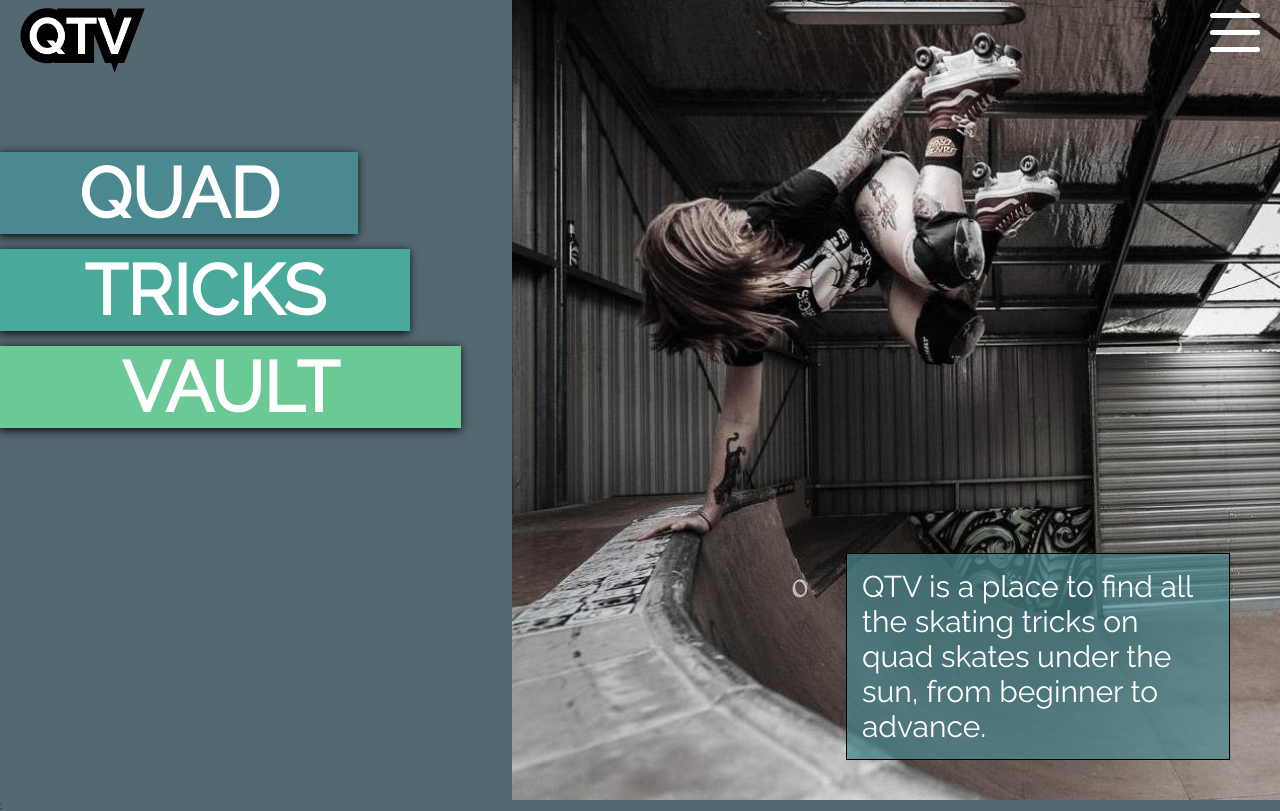
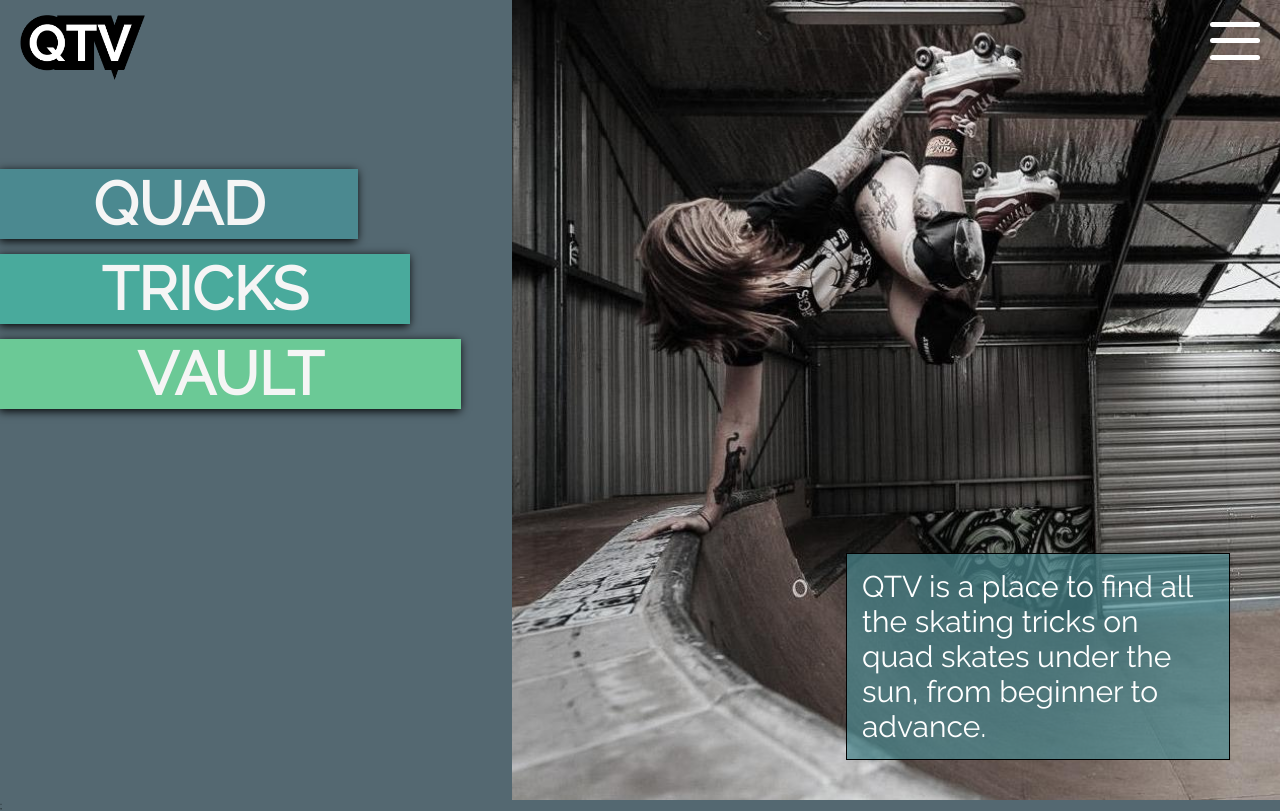
Before and after one commit to steff-dz/web-qtv, a Next.js app: page / in a window 1280 px wide. Built offline with nearby package versions, Linux system fonts and the light colour scheme.

Commit message:
starting fixing theme

```diff
--- a/components/NavigationBar/Burger/index.jsx
+++ b/components/NavigationBar/Burger/index.jsx
@@ -19,9 +19,6 @@ const Burger = () => {
 const StyledBurger = styled.div`
   width: 5rem;
   height: 5rem;
-  /* position: fixed; */
-  /* top: 0px;
-  right: 0px; */
   z-index: 20;
   display: flex;
   justify-content: space-around;
--- a/components/NavigationBar/RightNav/index.jsx
+++ b/components/NavigationBar/RightNav/index.jsx
@@ -3,7 +3,7 @@ import styled from "styled-components";
 
 const RightNav = ({ open }) => {
   return (
-    <Ul open={open}>
+    <UlBase open={open}>
       <Link href="/vault">
         <li>The Vault</li>
       </Link>
@@ -11,14 +11,14 @@ const RightNav = ({ open }) => {
       <li>Login</li>
       <li>Trick Run Mash Up</li>
       <li>Skater Name Generator</li>
-    </Ul>
+    </UlBase>
   );
 };
 
-const Ul = styled.ul`
+const UlBase = styled.ul`
   list-style: none;
   flex-flow: column nowrap;
-  background-color: rgb(75, 137, 144);
+  background-color: ${(props) => props.theme.blue};
   border-left: 10px solid #3d7075;
   box-shadow: ${({ open }) =>
     open
@@ -31,7 +31,7 @@ const Ul = styled.ul`
   right: 0;
   height: 100vh;
   width: 550px;
-  padding-top: 3.5rem;
+  padding-top: ${(props) => props.theme.spacing[6]}
   transition: transform 0.3s ease-in-out;
 
   li {
@@ -42,7 +42,6 @@ const Ul = styled.ul`
     &:hover {
       font-weight: 800;
     }
-
     cursor: pointer;
   }
 `;
--- a/components/NavigationBar/index.jsx
+++ b/components/NavigationBar/index.jsx
@@ -18,25 +18,18 @@ const NavigationBar = () => {
 
 const Nav = styled.nav`
   width: 100%;
-  height: 65px;
-  /* margin-top: 20px; */
-  padding: 0 ${(props) => props.theme.spacing[4]};
+  padding: 0 ${(props) => props.theme.spacing[5]};
   display: flex;
-  /* border-bottom: 1px solid #e6e4e4; */
   justify-content: space-between;
   align-items: center;
-  background-color: #546871;
+  background-color: ${(props) => props.theme.grey};
 
   color: white;
 `;
 
 const Logo = styled.span`
-  /* padding: 15px 0; */
-  /* font-family: ${(props) => props.theme.titleFont};
-  font-size: 7rem;
-  font-weight: bold; */
   img {
-    padding-top: 15%;
+    padding-top: ${(props) => props.theme.spacing[4]};
     width: 125px;
   }
 
--- a/components/MainWrapper/index.jsx
+++ b/components/Wrapper/index.jsx
@@ -1,5 +1,5 @@
 import styled from "styled-components";
 
-export const MainWrapper = styled.main`
+export const Wrapper = styled.div`
   height: 100vh;
 `;
--- a/pages/index.js
+++ b/pages/index.js
@@ -1,6 +1,6 @@
 import Head from "next/head";
 import styled from "styled-components";
-import { MainWrapper } from "../components/MainWrapper";
+import { Wrapper } from "../components/Wrapper";
 import Image from "next/image";
 import NavigationBar from "../components/NavigationBar";
 
@@ -10,7 +10,7 @@ function Home() {
       <Head>
         <title>Quad Tricks Vault</title>
       </Head>
-      <Wrapper>
+      <IndexWrapper>
         <HeroContainer />
         <MessageContainer>
           QTV is a place to find all the skating tricks on quad skates under the
@@ -31,22 +31,25 @@ function Home() {
             </span>
           </div>
         </MainBase>
-      </Wrapper>
+      </IndexWrapper>
     </>
   );
 }
 
-const Wrapper = styled.div`
-  /* background-color: #546871; */
-  height: 100vh;
+const IndexWrapper = styled(Wrapper)`
   overflow: hidden;
   position: relative;
 `;
+// const Wrapper = styled.div`
+//   height: 100vh;
+//   overflow: hidden;
+//   position: relative;
+// `;
 
 const HeroContainer = styled.div`
   background-image: url("/images/hero.jpg");
   width: 60%;
-  height: 100%;
+  height: 100vh;
   background-repeat: no-repeat;
   background-size: cover;
   position: absolute;
@@ -54,46 +57,34 @@ const HeroContainer = styled.div`
 `;
 
 const MainBase = styled.main`
-  /* border: 3px solid pink; */
-  /* display: flex;
-  flex-direction: column;
-  align-items: center;
-  justify-content: center; */
   height: 100%;
   width: 40%;
 
   div {
-    /* border: 1px solid purple; */
     margin-top: 17%;
     width: 100%;
     display: flex;
     flex-direction: column;
-    gap: 15px;
+    gap: ${(props) => props.theme.spacing[4]};
 
     span {
       width: 70%;
-      background-color: #4b8990;
+      background-color: ${(props) => props.theme.blue};
       box-shadow: -1px 2px 9px 0px #000000;
       &:nth-child(2) {
-        background-color: #49aa9c;
+        background-color: ${(props) => props.theme.teal};
         width: 80%;
       }
       &:nth-child(3) {
-        background-color: #6bc996;
+        background-color: ${(props) => props.theme.green};
         width: 90%;
       }
-    }
 
-    h1 {
-      font-family: ${(props) => props.theme.titleFont};
-      font-size: 7rem;
-      color: white;
-      text-align: center;
-      /* border: 1px solid orange; */
-      /* letter-spacing: 5px;
-      line-height: 10rem; */
-      &:nth-child(2) {
-      }
+      h1 {
+        font-family: ${(props) => props.theme.titleFont};
+        font-size: ${(props) => props.theme.fontSizes[8]};
+        color: ${(props) => props.theme.white};
+        text-align: center;
     }
   }
 `;
--- a/utils/theme.js
+++ b/utils/theme.js
@@ -1,5 +1,5 @@
 export const theme = {
-  spacing: [0, "0.25", "0,5rem", "1rem", "2rem", "4rem"],
+  spacing: [0, "0.25", "0.5rem", "1rem", "1.5rem", "2rem", "4rem"],
   fontSizes: [
     "0.75rem",
     "1rem",
@@ -13,4 +13,10 @@ export const theme = {
   ],
   titleFont: "Raleway, sans-serif",
   textFont: "Open Sans, sans-serif",
+  grey: "#546871",
+  blue: "#4b8990",
+  teal: "#49aa9c",
+  green: "#6bc996",
+  white: "whitesmoke",
+  black: "black",
 };
```
Also changed, not shown: pages/trick/[slug].js (+12 -8 lines), pages/vault.js (+6 -3 lines).
